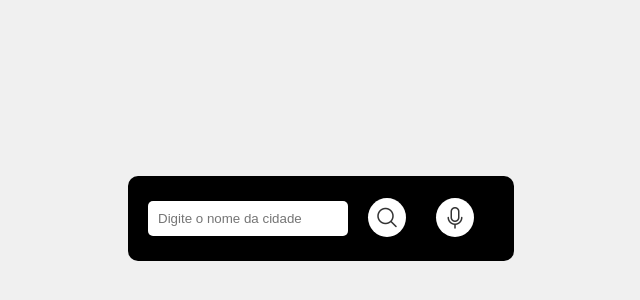
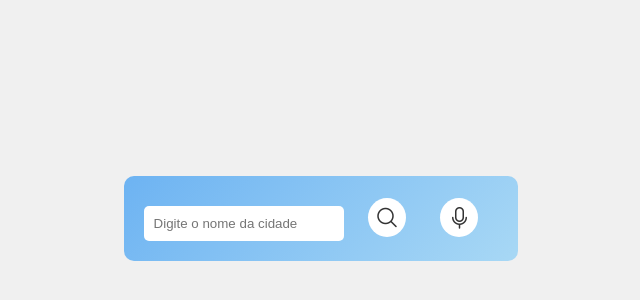
Before and after one commit to Uberdanalmeida/previsao-do-tempo, a plain HTML site: page index.html in a window 1280 px wide. Shown: the part 172-472 px from the top of the page, without its empty margins (319-959 px from the left). Drawn offline with nearby package versions, Linux system fonts and the light colour scheme.

Commit message:
Colocando a Div com a classe tempo para dentro da Div principal que tem a classe input-content, e mudando a cor e o posicionamento do card principal.

```diff
--- a/style.css
+++ b/style.css
@@ -15,10 +15,10 @@
 }
 
 .input-container {
-    background-color: black;
+    background: linear-gradient(135deg, #6db3f2, #a8d8f5);
     border-radius: 10px;
     padding: 20px;
-    display: flex;
+    display: block;
     align-items: center;
     margin-bottom: 20px;
 }
@@ -58,8 +58,7 @@
 
 /* Card da previsão */
 .tempo {
-  width: 260px;
-  min-height: 400px;
+
   padding: 20px;
   background: linear-gradient(135deg, #6db3f2, #a8d8f5);
   border-radius: 12px;
```
Also changed, not shown: index.html (+2 -2 lines).
